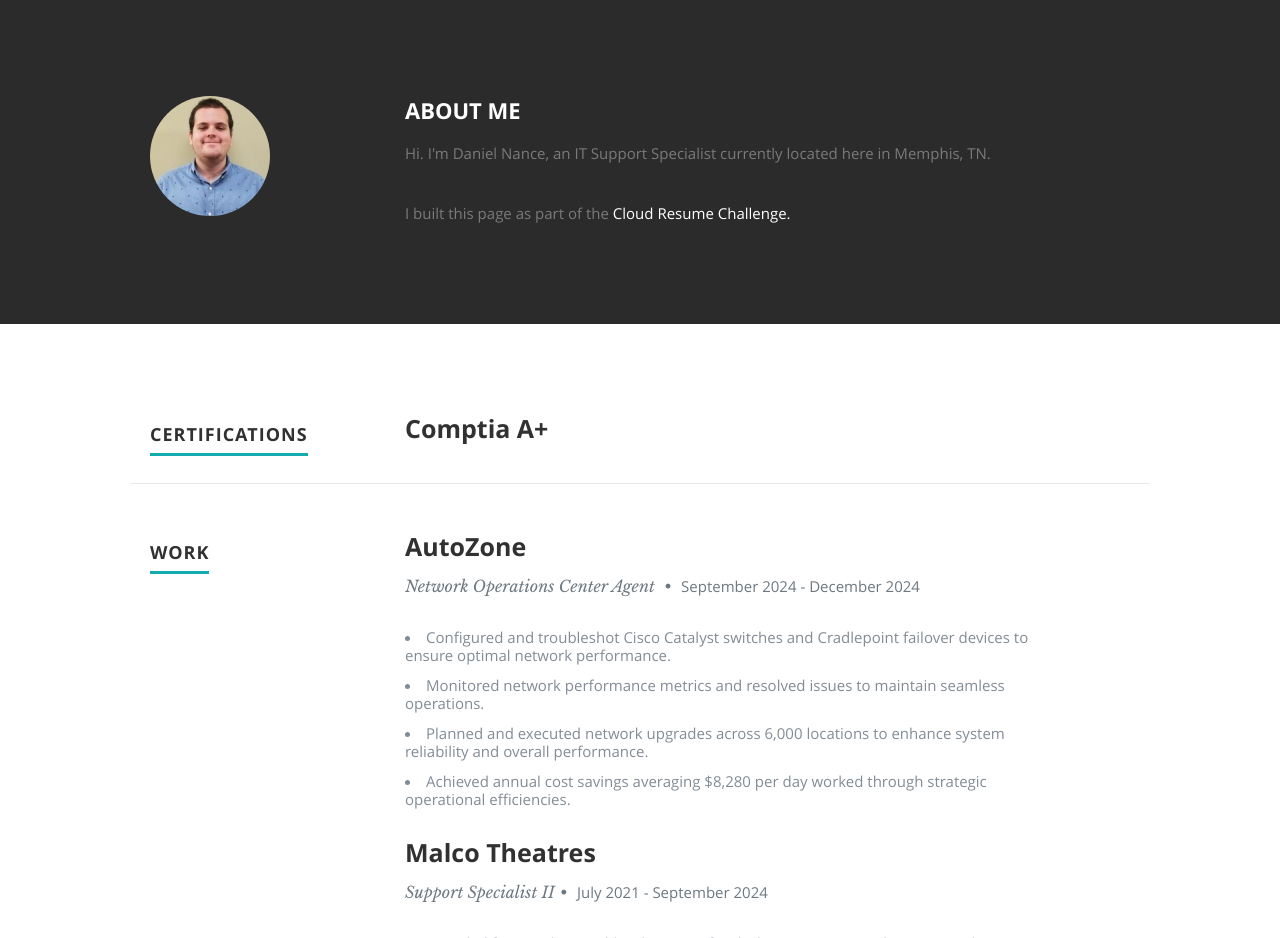
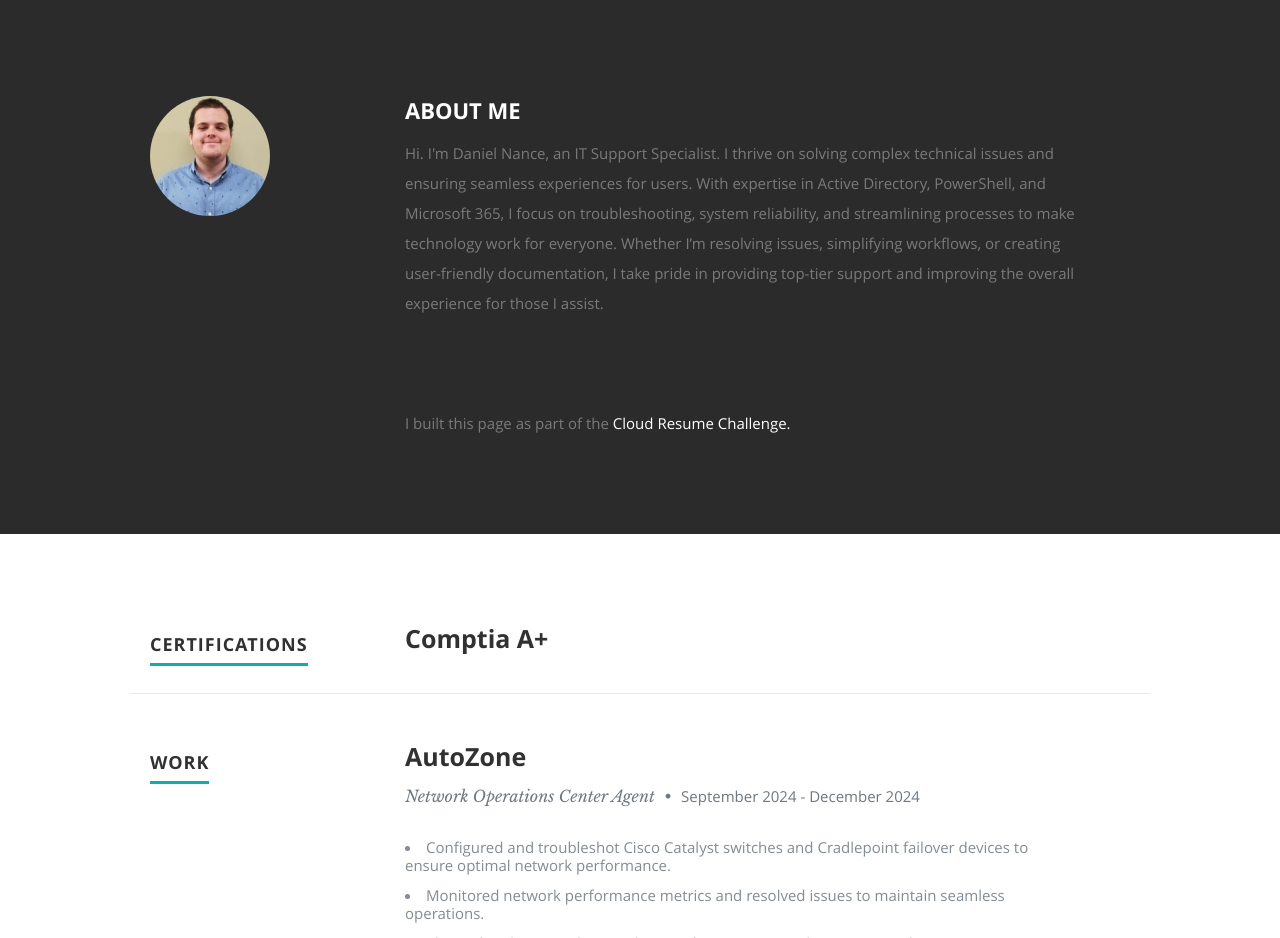
Before and after one commit to unretired1516/azure-resume, a plain HTML site: page frontend/index.html in a window 1280 px wide. Shown: the part 800-1738 px from the top of the page. Drawn offline with nearby package versions, Linux system fonts and the light colour scheme; no server answers.

Commit message:
Reworded descriptions in index.html

```diff
--- a/frontend/index.html
+++ b/frontend/index.html
@@ -87,11 +87,12 @@
 
             <h2>ABOUT ME</h2>
 
-            <p> Hi. I'm Daniel Nance, <span>an IT Support Specialist currently located here in Memphis, TN.
+<p> Hi. I'm Daniel Nance, an IT Support Specialist. I thrive on solving complex technical issues and ensuring seamless experiences for users. With expertise in Active Directory, PowerShell, and Microsoft 365, I focus on troubleshooting, system reliability, and streamlining processes to make technology work for everyone. Whether I’m resolving issues, simplifying workflows, or creating user-friendly documentation, I take pride in providing top-tier support and improving the overall experience for those I assist. </p>
 
-         </br>
-      </br>
-       I built this page as part of the <span><a href="https://cloudresumechallenge.dev/docs/the-challenge/azure/">Cloud Resume Challenge.</a></span>
+</br>
+</br>
+
+<p> I built this page as part of the <span><a href="https://cloudresumechallenge.dev/docs/the-challenge/azure/">Cloud Resume Challenge.</a></span></p>
 
 
          </div> <!-- end .main-col -->
```
